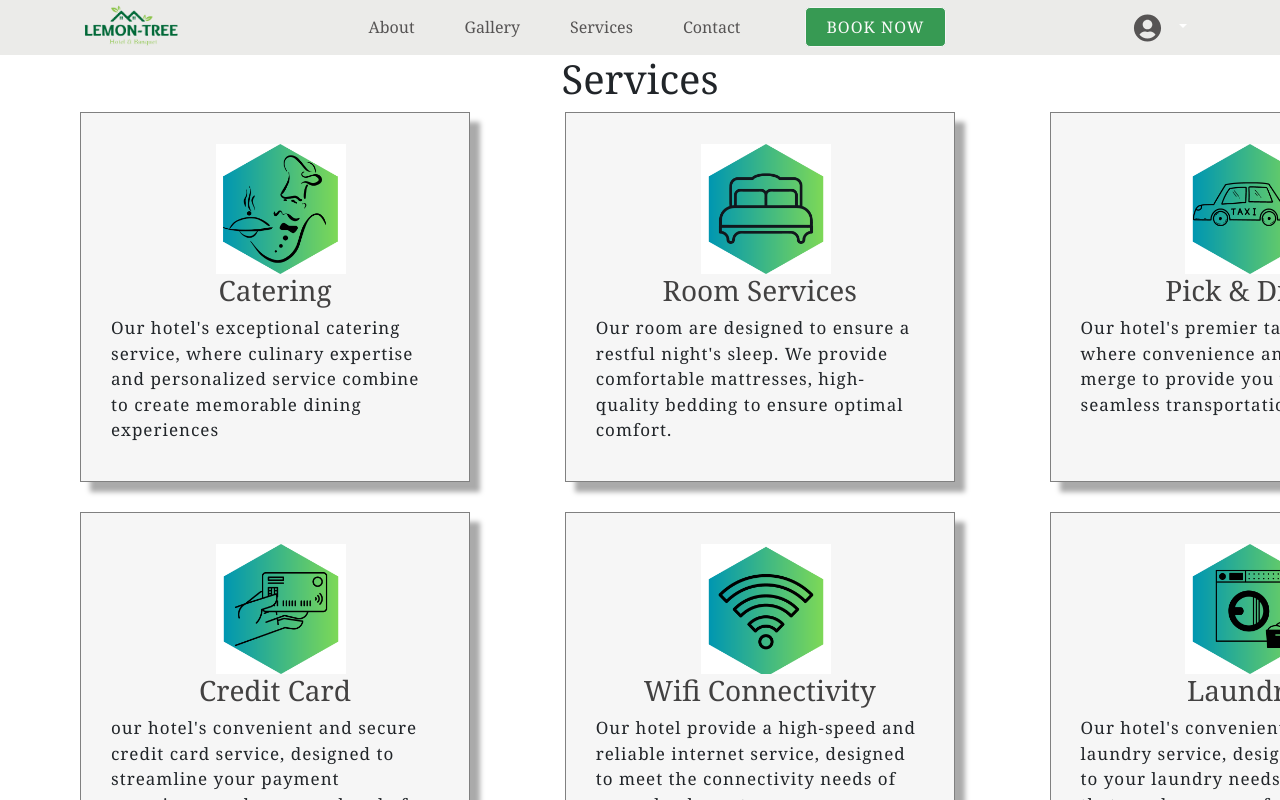
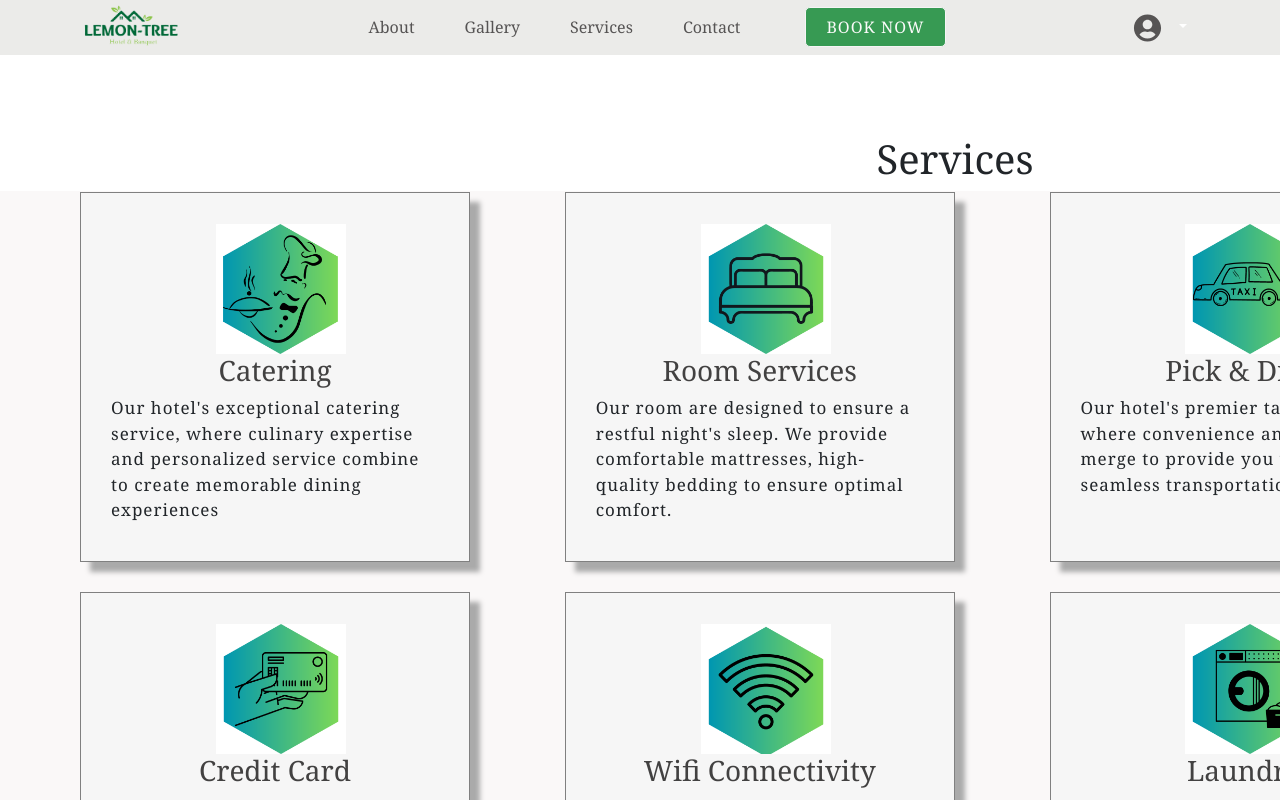
Before and after one commit to sharmaakshat0707/hotel_frontend, a React (Vite) app in the folder hotel_frontend-main/: page /services in a window 1280 px wide. Shown: the top 800 px of the page. Built offline with nearby package versions, Linux system fonts and the light colour scheme.

Commit message:
Updated service component

```diff
--- a/hotel_frontend-main/src/components/Services.jsx
+++ b/hotel_frontend-main/src/components/Services.jsx
@@ -10,7 +10,7 @@ import Service7 from '../assets/Services/Service7.png';
 const Services = () => {
   return (
     <div>
-      <h1>Services</h1>
+      <h1 style={{marginLeft:"630px" , marginTop:"80px"}}>Services</h1>
       <div className="service-panel">
         <div className="service-one">
           <div className="service-box">
--- a/hotel_frontend-main/src/css/Services.css
+++ b/hotel_frontend-main/src/css/Services.css
@@ -1,7 +1,7 @@
 .service-panel{
     height: 800px;
-    width: 1519.5px;
-    background-color: #fff;
+    width: 1500.5px;
+    background-color: #faf8f8;
 }
 
 .service-one{
```
